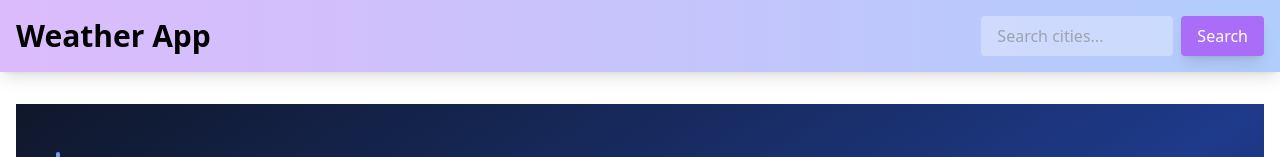
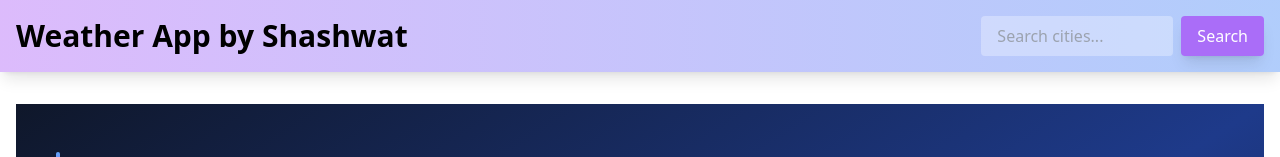
Before and after one commit to GenKrit/Weather_App-intern-, a React (Vite) app: page / in a window 1280 px wide. Shown: the top 157 px of the page. Built offline with nearby package versions, Linux system fonts and the light colour scheme; no server answers.

Commit message:
Update Navbar title to include author name

```diff
--- a/src/components/Navbar.jsx
+++ b/src/components/Navbar.jsx
@@ -28,7 +28,7 @@ function Navbar({ setSearchQuery }) {
           onClick={handleLogoClick}
           className="cursor-pointer text-3xl font-bold text-black transition-transform duration-300 transform hover:scale-110 hover:text-white-300"
         >
-          Weather App
+          Weather App by Shashwat
         </span>
         <div className="flex space-x-2">
           <input
```
